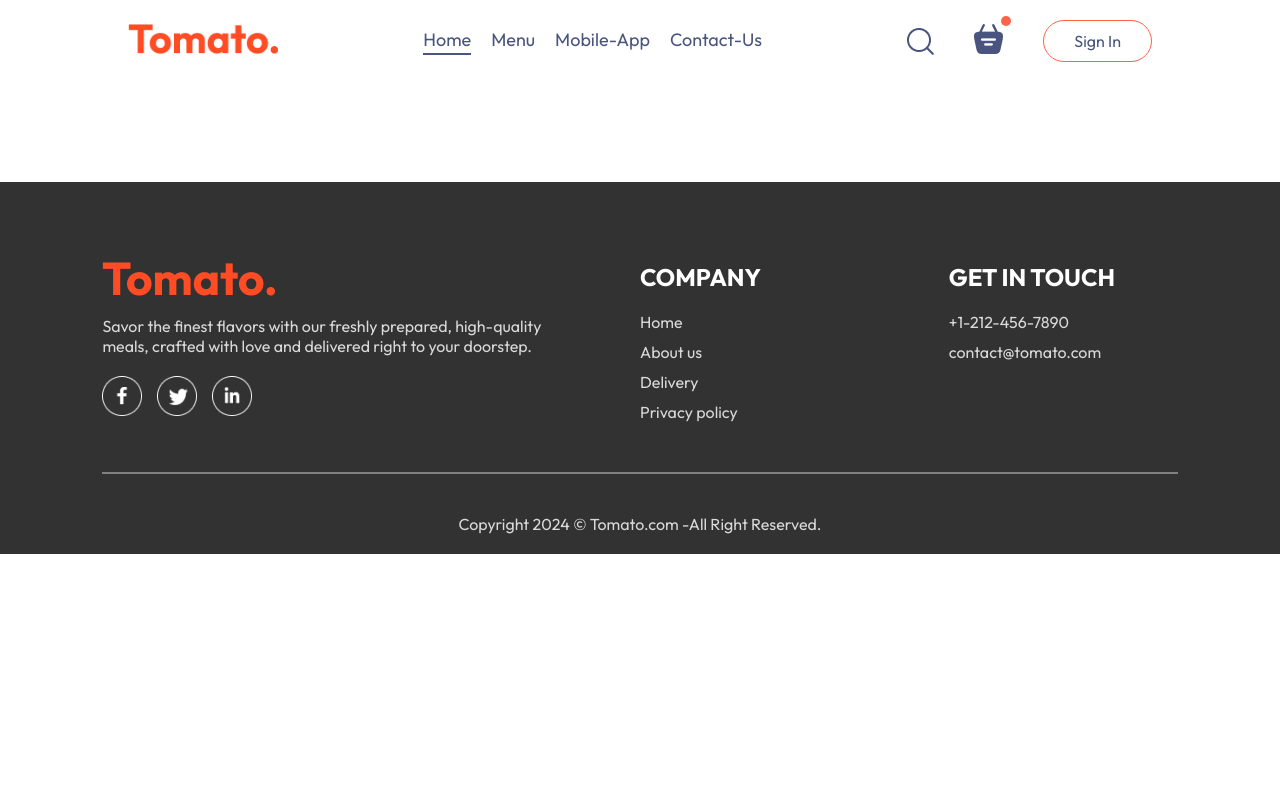
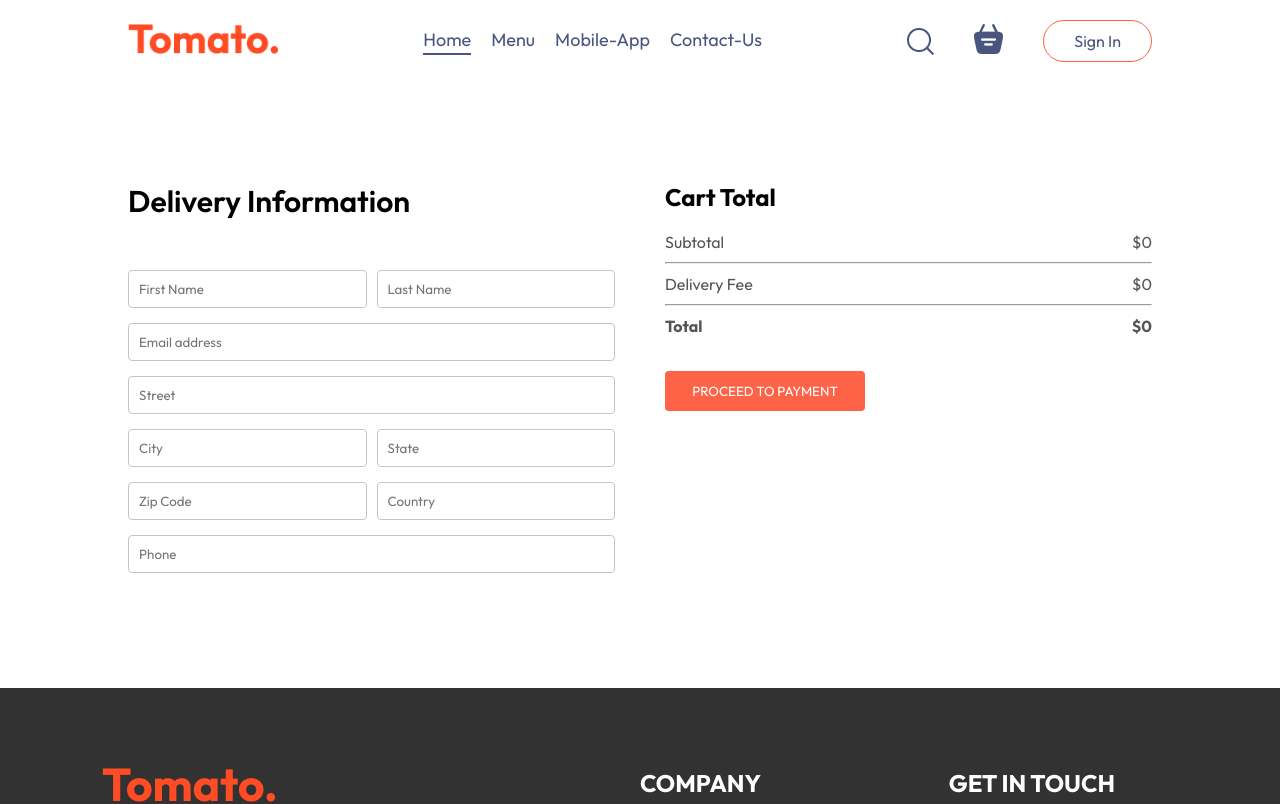
Before and after one commit to sohailmomin712/Food-Web, a React (Vite) app in the folder Food-Website/: page /order in a window 1280 px wide. Shown: the top 804 px of the page. Built offline with nearby package versions, Linux system fonts and the light colour scheme.

Commit message:
added placeorder page

```diff
--- a/Food-Website/src/Context/StoreContext.jsx
+++ b/Food-Website/src/Context/StoreContext.jsx
@@ -29,16 +29,28 @@
         }));
 
     }
-    useEffect(() => {
-        console.log(cartItems)
-    }, [cartItems])
+
+    const getTotalCartAmount = () => {
+        let totalAmount = 0;
+        for (const item in cartItems) {
+            if (cartItems[item] > 0) { // Fixed condition
+                let itemInfo = food_list.find((product) => product._id === item); // Fixed arrow function syntax
+                if (itemInfo) { // Check if itemInfo exists to avoid errors
+                    totalAmount += itemInfo.price * cartItems[item];
+                }
+            }
+        }
+        return totalAmount;
+    };
+
 
     const ContextValue = {
         food_list,
         cartItems,
         setCartItems,
         addToCart,
-        removeFromCart
+        removeFromCart,
+        getTotalCartAmount
     }
 
     return (
--- a/Food-Website/src/components/Navbar.jsx
+++ b/Food-Website/src/components/Navbar.jsx
@@ -1,11 +1,13 @@
-import { useState } from "react";
+import { useContext, useState } from "react";
 import { assets } from "../assets/assets";
 import "./Navbar/Navbar.css";
 import { Link } from "react-router-dom";
+import { StoreContext } from "../Context/StoreContext";
 
 // eslint-disable-next-line react/prop-types
 const Navbar = ({ setShowLogin }) => {
   const [menu, setMenu] = useState("Home")
+  const { getTotalCartAmount } = useContext(StoreContext)
 
   return (
     <div className="navbar">
@@ -25,7 +27,7 @@
           <Link to='/cart'>
             <img src={assets.basket_icon} />
           </Link>
-          <div className="dot"></div>
+          <div className={getTotalCartAmount()===0 ? "" : 'dot'}></div>
         </div>
         <button onClick={() => setShowLogin(true)}>Sign In</button>
       </div>
--- a/Food-Website/src/pages/Cart/Cart.css
+++ b/Food-Website/src/pages/Cart/Cart.css
@@ -85,12 +85,24 @@
     border: none;
     outline: none;
     padding-left: 10px;
+    text-align: center;
 }
-.cart-promocode-input button{
-    width: max(10vw,150px);
+
+.cart-promocode-input button {
+    width: max(10vw, 150px);
     padding: 12px 5px;
     background-color: black;
     border: none;
     color: white;
     border-radius: 4px;
 }
+
+@media (max-width:750px) {
+    .cart-bottom {
+        flex-direction: column-reverse;
+    }
+
+    .cart-promocode {
+        justify-content: start;
+    }
+}
--- a/Food-Website/src/pages/Cart/Cart.jsx
+++ b/Food-Website/src/pages/Cart/Cart.jsx
@@ -1,9 +1,10 @@
 import { useContext } from "react";
 import "./Cart.css";
 import { StoreContext } from "../../Context/StoreContext";
+import { useNavigate } from "react-router-dom";
 const Cart = () => {
-  const { cartItems, food_list, removeFromCart } = useContext(StoreContext);
-
+  const { cartItems, food_list, removeFromCart, getTotalCartAmount } = useContext(StoreContext);
+  const navigate = useNavigate();
   return (
     <div className="cart">
       <div className="cart-items">
@@ -44,24 +45,24 @@
 
             <div className="cart-total-details">
               <p>Subtotal</p>
-              <p>{0}</p>
+              <p>${getTotalCartAmount()}</p>
             </div>
             <hr></hr>
 
             <div className="cart-total-details">
               <p>Delivery Fee</p>
-              <p>{2}</p>
+              <p>${getTotalCartAmount() === 0 ? 0 : 2}</p>
             </div>
             <hr></hr>
 
             <div className="cart-total-details">
               <b>Total</b>
-              <b>{0}</b>
+              <b>${getTotalCartAmount() === 0 ? 0 : getTotalCartAmount() + 2}</b>
             </div>
 
           </div>
 
-          <button>PROCEED TO CHECKOUT</button>
+          <button onClick={() => navigate('/order')}>PROCEED TO CHECKOUT</button>
 
         </div>
 
@@ -69,7 +70,7 @@
           <div>
             <p>If you have a promo code ,Enter it here</p>
             <div className="cart-promocode-input">
-              <input type="text" placeholder="promocode"/>
+              <input type="text" placeholder="Enter promocode" />
               <button>Submit</button>
             </div>
           </div>
--- a/Food-Website/src/pages/PlaceOrder/PlaceOrder.css
+++ b/Food-Website/src/pages/PlaceOrder/PlaceOrder.css
@@ -0,0 +1,41 @@
+.place-order {
+    display: flex;
+    align-items: start;
+    justify-content: space-between;
+    gap: 50px;
+    margin-top: 100px;
+}
+
+.place-order-left {
+    width: 100%;
+    max-width: max(30%, 500px);
+}
+
+.place-order-left .title {
+    font-size: 30px;
+    font-weight: 600;
+    margin-bottom: 50px;
+}
+
+.place-order-left input {
+    margin-bottom: 15px;
+    width: 100%;
+    padding: 10px;
+    border: 1px solid #c5c5c5;
+    border-radius: 4px;
+    outline-color: tomato;
+}
+
+.place-order-left .multi-fields {
+    display: flex;
+    gap: 10px;
+}
+
+.place-order-right {
+    width: 100%;
+    max-width: max(40%, 500px);
+}
+
+.place-order .cart-total button {
+    margin-top: 15px;
+}
--- a/Food-Website/src/pages/PlaceOrder/PlaceOrder.jsx
+++ b/Food-Website/src/pages/PlaceOrder/PlaceOrder.jsx
@@ -1,11 +1,63 @@
-import './PlaceOrder.css'
+import { useContext } from "react";
+import "./PlaceOrder.css";
+import { StoreContext } from "../../Context/StoreContext";
 
 const PlaceOrder = () => {
+  const { getTotalCartAmount } = useContext(StoreContext)
   return (
-    <div>
+    <form className="place-order">
+      <div className="place-order-left">
+        <p className="title">Delivery Information</p>
+        <div className="multi-fields">
+          <input type="text" placeholder="First Name" />
+          <input type="text" placeholder="Last Name" />
+        </div>
+        <input type="email" placeholder="Email address" />
+        <input type="text" placeholder="Street" />
+        <div className="multi-fields">
+          <input type="text" placeholder="City" />
+          <input type="text" placeholder="State" />
+        </div>
+        <div className="multi-fields">
+          <input type="text" placeholder="Zip Code" />
+          <input type="text" placeholder="Country" />
+        </div>
+        <input type="text" placeholder="Phone" />
+      </div>
 
-    </div>
-  )
-}
+      <div className="place-order-right">
 
-export default PlaceOrder
+        <div className="cart-total">
+          <h2>Cart Total</h2>
+          <div>
+
+          <div className="cart-total-details">
+              <p>Subtotal</p>
+              <p>${getTotalCartAmount()}</p>
+            </div>
+            <hr></hr>
+
+            <div className="cart-total-details">
+              <p>Delivery Fee</p>
+              <p>${getTotalCartAmount() === 0 ? 0 : 2}</p>
+            </div>
+            <hr></hr>
+
+            <div className="cart-total-details">
+              <b>Total</b>
+              <b>${getTotalCartAmount() === 0 ? 0 : getTotalCartAmount() + 2}</b>
+            </div>
+
+          </div>
+
+          <button>PROCEED TO PAYMENT</button>
+
+        </div>
+
+
+      </div>
+    </form>
+  );
+};
+
+export default PlaceOrder;
```
